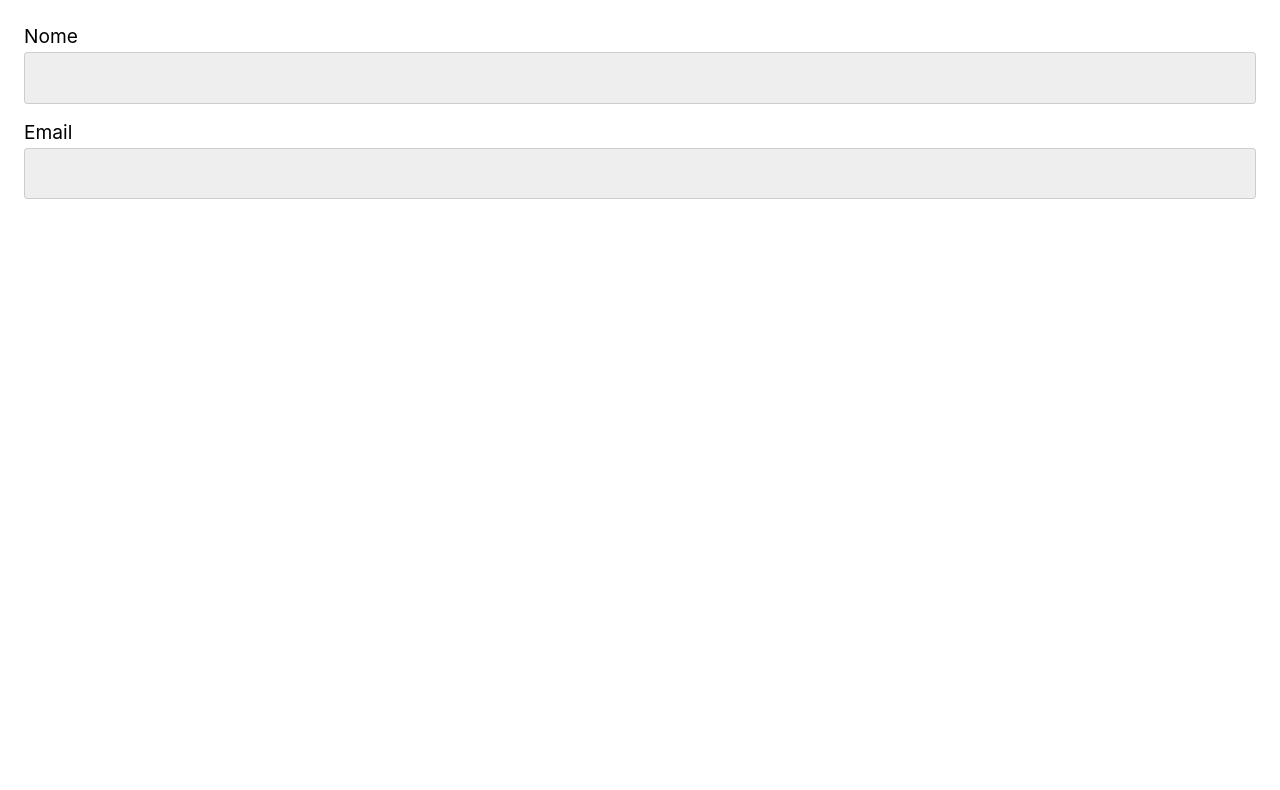
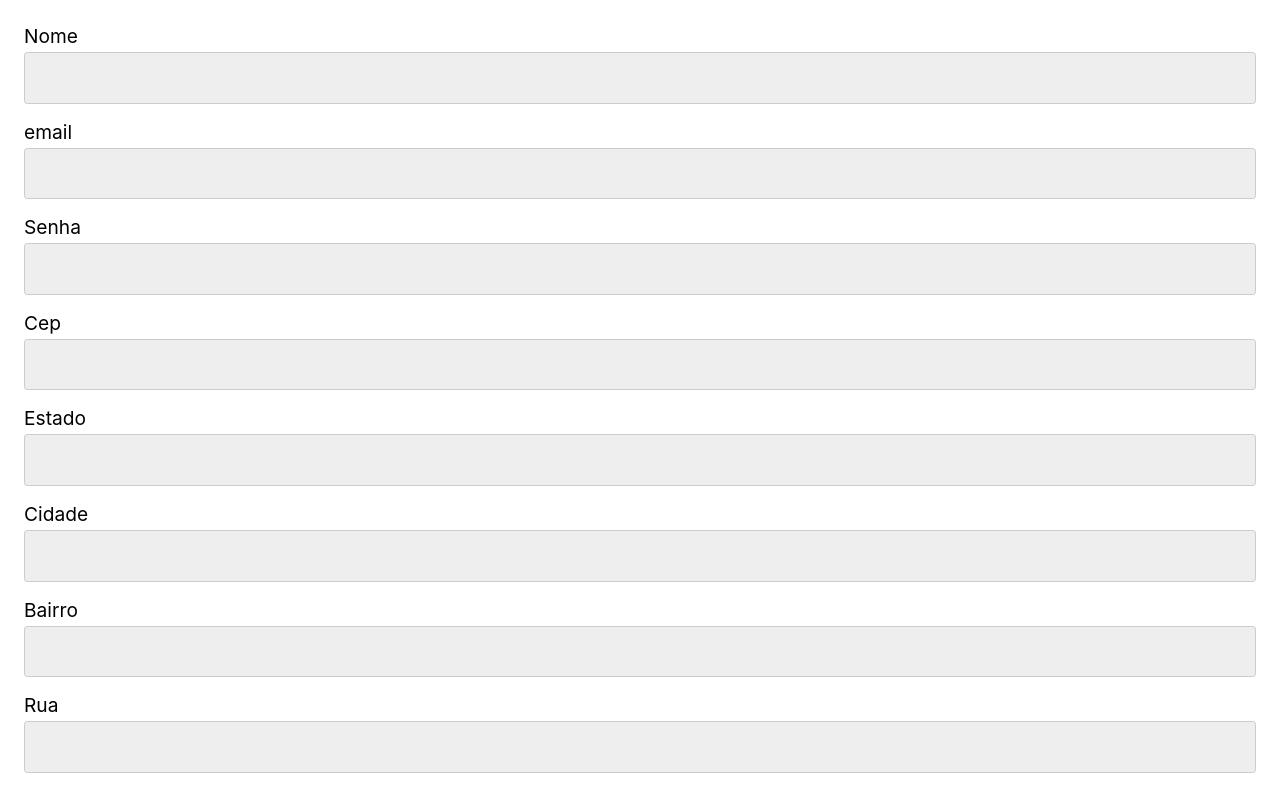
Before and after one commit to lucasleitedosreis/studying-react, a React (Vite) app: page / in a window 1280 px wide. Shown: the top 790 px of the page. Built offline with nearby package versions, Linux system fonts and the light colour scheme.

Commit message:
Feat: Criando formulário e enviando

```diff
--- a/src/App.jsx
+++ b/src/App.jsx
@@ -1,9 +1,9 @@
 import React from "react";
-import Formulario02 from "./exercicios/Exercicios11Formularios/Formulario02/Formulario02";
+import Formulario03 from "./exercicios/Exercicios11Formularios/Formulario03/Formulario03";
 function App() {
   return (
     <>
-      <Formulario02 />
+      <Formulario03 />
     </>
   );
 }
--- /dev/null
+++ b/src/exercicios/Exercicios11Formularios/Formulario03/Formulario03.jsx
@@ -0,0 +1,101 @@
+import React, { useState } from "react";
+// Mostre uma mensagem na tela, caso a resposta da API seja positiva
+// Faça um fetch (POST) para a API abaixo
+// Para a criação ser aceita é necessário enviar dodos de:
+// nome, email, senha, cep, rua, numero, bairro, cidade e estado
+const formFields = [
+  {
+    id: "nome",
+    label: "Nome",
+    type: "text",
+  },
+  {
+    id: "email",
+    label: "email",
+    type: "email",
+  },
+  {
+    id: "senha",
+    label: "Senha",
+    type: "password",
+  },
+  {
+    id: "cep",
+    label: "Cep",
+    type: "text",
+  },
+  {
+    id: "estado",
+    label: "Estado",
+    type: "text",
+  },
+  {
+    id: "cidade",
+    label: "Cidade",
+    type: "text",
+  },
+  {
+    id: "bairro",
+    label: "Bairro",
+    type: "text",
+  },
+  {
+    id: "rua",
+    label: "Rua",
+    type: "text",
+  },
+  {
+    id: "numero",
+    label: "Número",
+    type: "number",
+  },
+];
+export default function Formulario03() {
+  const [status, setStatus] = useState(null);
+  //Automatiza a criação dos estados
+  const [form, setForm] = useState(
+    formFields.reduce((acc, field) => {
+      return {
+        ...acc,
+        [field.id]: "",
+      };
+    }, {})
+  );
+
+  const handleChange = ({ target }) => {
+    const { id, value } = target;
+    setForm({ ...form, [id]: value });
+  };
+
+  const handleSubmit = (e) => {
+    e.preventDefault();
+    fetch("https://ranekapi.origamid.dev/json/api/usuario", {
+      method: "POST",
+      headers: {
+        "Content-Type": "application/json",
+      },
+
+      body: JSON.stringify(form),
+    }).then((response) => setStatus(response));
+  };
+
+  return (
+    <div>
+      <form onSubmit={handleSubmit}>
+        {formFields.map(({ id, label, type }) => (
+          <div key={id}>
+            <label htmlFor={id}>{label}</label>
+            <input
+              id={id}
+              type={type}
+              value={form[id]}
+              onChange={handleChange}
+            />
+          </div>
+        ))}
+        {status && status.ok && <p>Formulário enviado!</p>}
+        <button>Enviar</button>
+      </form>
+    </div>
+  );
+}
```
